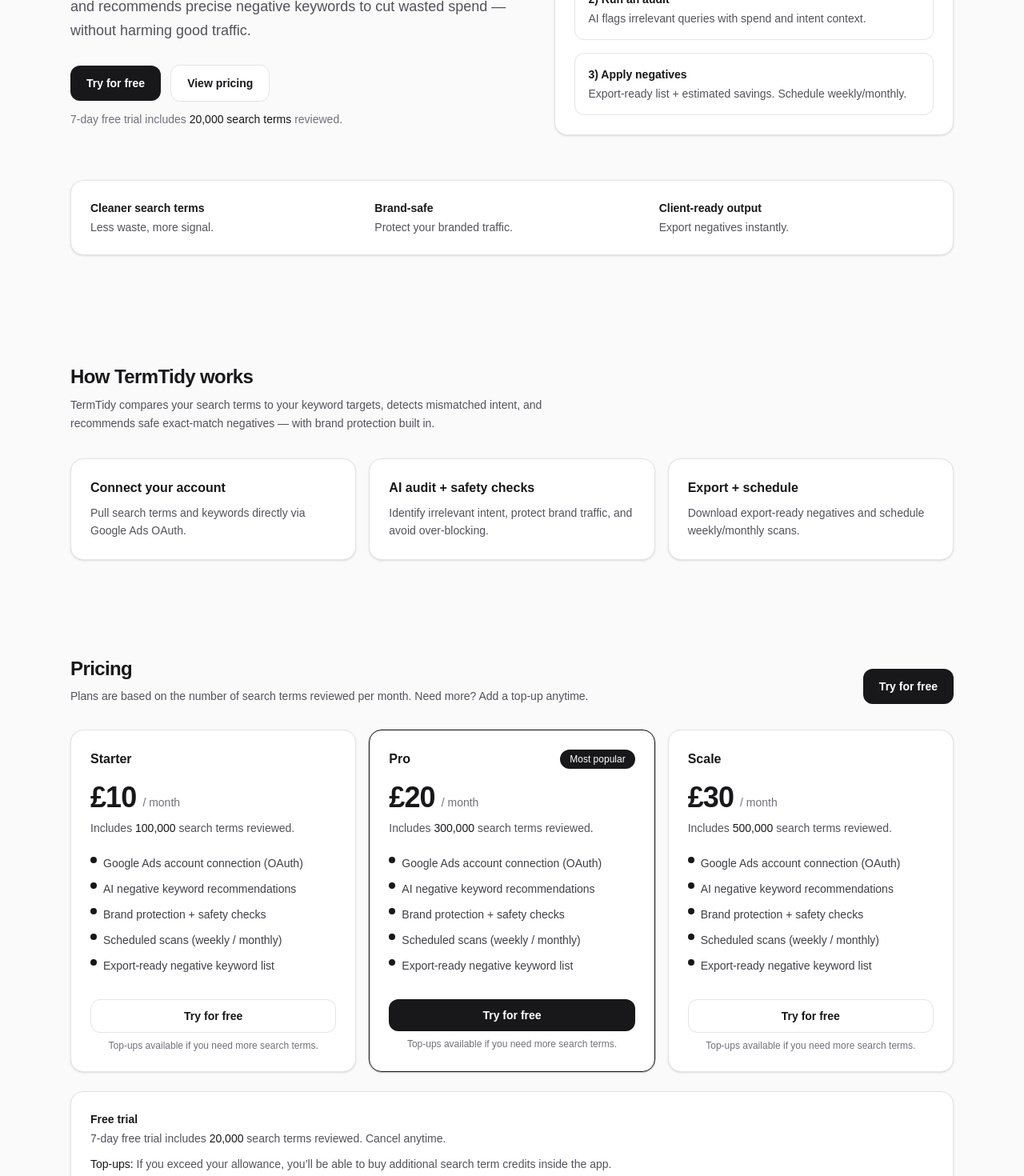
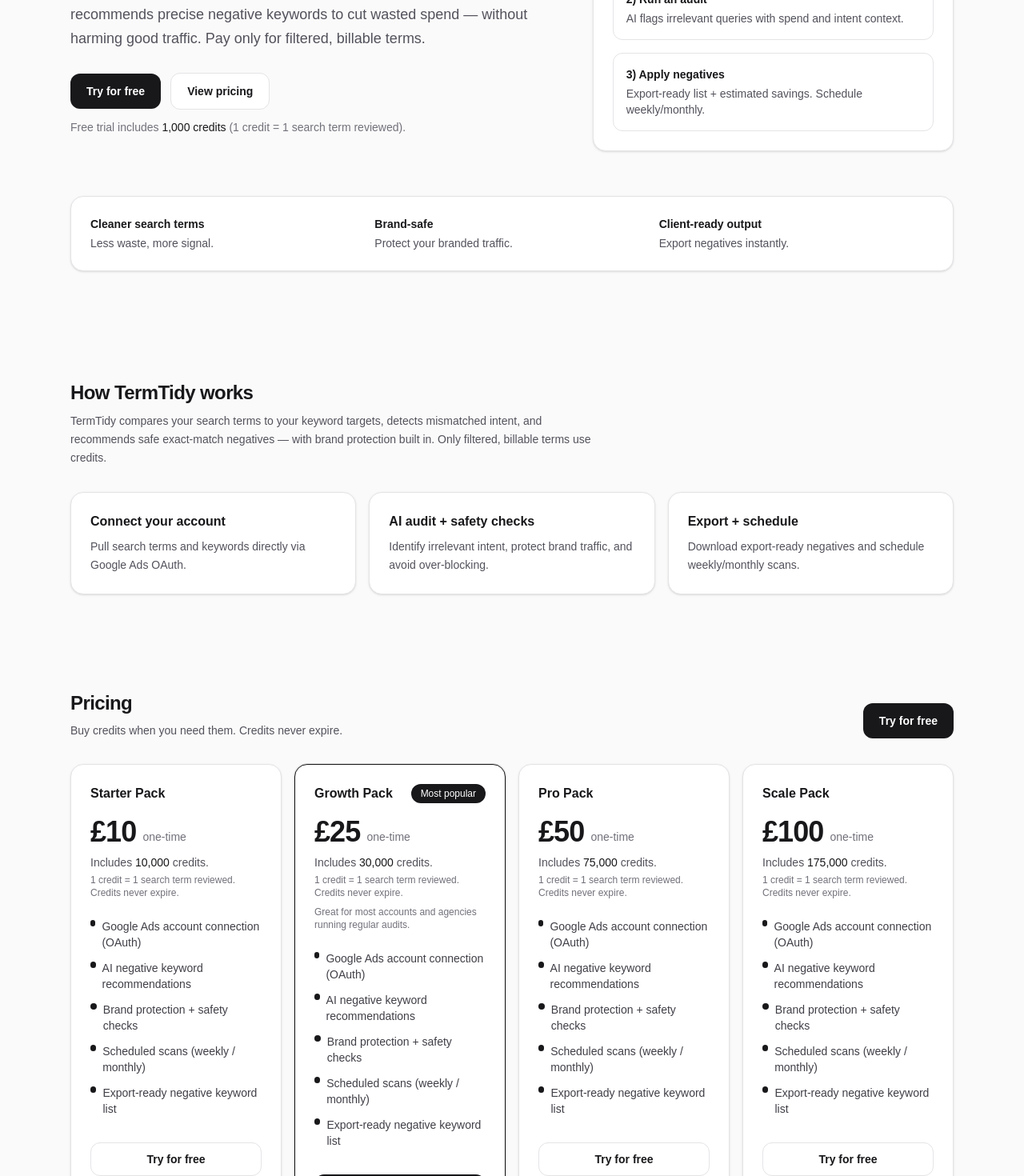
Before and after one commit to rbdev21/negative-keyword-intelligence-site, a Next.js app: page / in a window 1280 px wide. Shown: the part 360-1830 px from the top of the page at 80% size. Built offline with nearby package versions, Linux system fonts and the light colour scheme.

Commit message:
Update app landing page

```diff
--- a/app/page.tsx
+++ b/app/page.tsx
@@ -30,13 +30,15 @@
 function PricingTier({
   name,
   price,
-  allowance,
+  credits,
   highlight,
+  footnote,
 }: {
   name: string;
   price: string;
-  allowance: string;
+  credits: string;
   highlight?: boolean;
+  footnote?: string;
 }) {
   return (
     <div
@@ -61,13 +63,19 @@
           <span className="text-4xl font-semibold tracking-tight text-zinc-900">
             {price}
           </span>
-          <span className="pb-1 text-sm text-zinc-500">/ month</span>
+          <span className="pb-1 text-sm text-zinc-500">one-time</span>
         </div>
         <p className="mt-2 text-sm text-zinc-600">
           Includes{" "}
-          <span className="font-medium text-zinc-900">{allowance}</span>{" "}
-          search terms reviewed.
+          <span className="font-medium text-zinc-900">{credits}</span>{" "}
+          credits.
         </p>
+        <p className="mt-1 text-xs text-zinc-500">
+          1 credit = 1 search term reviewed. Credits never expire.
+        </p>
+        {footnote ? (
+          <p className="mt-2 text-xs text-zinc-500">{footnote}</p>
+        ) : null}
       </div>
 
       <ul className="mt-6 space-y-3 text-sm text-zinc-700">
@@ -106,7 +114,7 @@
           Try for free
         </Link>
         <p className="mt-2 text-center text-xs text-zinc-500">
-          Top-ups available if you need more search terms.
+          Start with 1,000 free credits, then top up anytime.
         </p>
       </div>
     </div>
@@ -161,7 +169,8 @@
               <p className="mt-5 text-lg leading-relaxed text-zinc-600">
                 TermTidy connects to your Google Ads account, audits search
                 terms, and recommends precise negative keywords to cut wasted
-                spend — without harming good traffic.
+                spend — without harming good traffic. Pay only for filtered,
+                billable terms.
               </p>
 
               <div className="mt-7 flex flex-col gap-3 sm:flex-row sm:items-center">
@@ -180,11 +189,9 @@
               </div>
 
               <p className="mt-3 text-sm text-zinc-500">
-                7-day free trial includes{" "}
-                <span className="font-medium text-zinc-900">
-                  20,000 search terms
-                </span>{" "}
-                reviewed.
+                Free trial includes{" "}
+                <span className="font-medium text-zinc-900">1,000 credits</span>{" "}
+                (1 credit = 1 search term reviewed).
               </p>
             </div>
 
@@ -262,7 +269,8 @@
               <p className="mt-2 max-w-2xl text-sm leading-relaxed text-zinc-600">
                 TermTidy compares your search terms to your keyword targets,
                 detects mismatched intent, and recommends safe exact-match
-                negatives — with brand protection built in.
+                negatives — with brand protection built in. Only filtered,
+                billable terms use credits.
               </p>
             </div>
           </div>
@@ -289,8 +297,7 @@
             <div>
               <h2 className="text-2xl font-semibold tracking-tight">Pricing</h2>
               <p className="mt-2 text-sm text-zinc-600">
-                Plans are based on the number of search terms reviewed per month.
-                Need more? Add a top-up anytime.
+                Buy credits when you need them. Credits never expire.
               </p>
             </div>
             <Link
@@ -301,28 +308,29 @@
             </Link>
           </div>
 
-          <div className="mt-8 grid gap-4 lg:grid-cols-3">
-            <PricingTier name="Starter" price="£10" allowance="100,000" />
+          <div className="mt-8 grid gap-4 md:grid-cols-2 lg:grid-cols-4">
+            <PricingTier name="Starter Pack" price="£10" credits="10,000" />
             <PricingTier
-              name="Pro"
-              price="£20"
-              allowance="300,000"
+              name="Growth Pack"
+              price="£25"
+              credits="30,000"
               highlight
+              footnote="Great for most accounts and agencies running regular audits."
             />
-            <PricingTier name="Scale" price="£30" allowance="500,000" />
+            <PricingTier name="Pro Pack" price="£50" credits="75,000" />
+            <PricingTier name="Scale Pack" price="£100" credits="175,000" />
           </div>
 
           <div className="mt-6 rounded-2xl border border-zinc-200 bg-white p-6 text-sm text-zinc-600 shadow-sm">
             <p className="font-semibold text-zinc-900">Free trial</p>
             <p className="mt-1">
-              7-day free trial includes{" "}
-              <span className="font-medium text-zinc-900">20,000</span> search
-              terms reviewed. Cancel anytime.
+              Get{" "}
+              <span className="font-medium text-zinc-900">1,000 free credits</span>{" "}
+              to run your first audit.
             </p>
             <p className="mt-3">
-              <span className="font-medium text-zinc-900">Top-ups:</span> If you
-              exceed your allowance, you’ll be able to buy additional search
-              term credits inside the app.
+              <span className="font-medium text-zinc-900">Top-ups:</span> When
+              you’re ready, buy a credit pack — credits never expire.
             </p>
           </div>
         </section>
```
